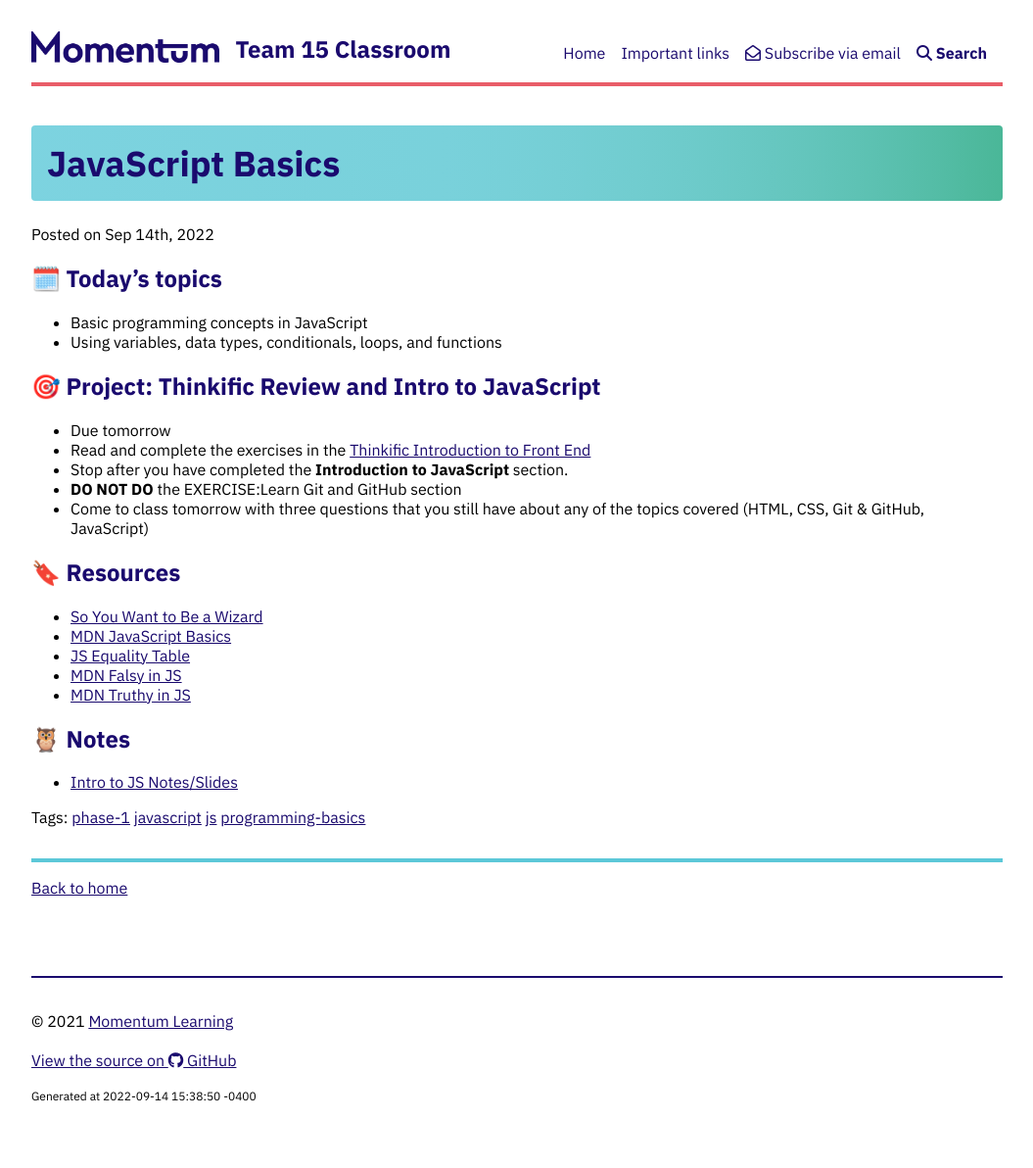
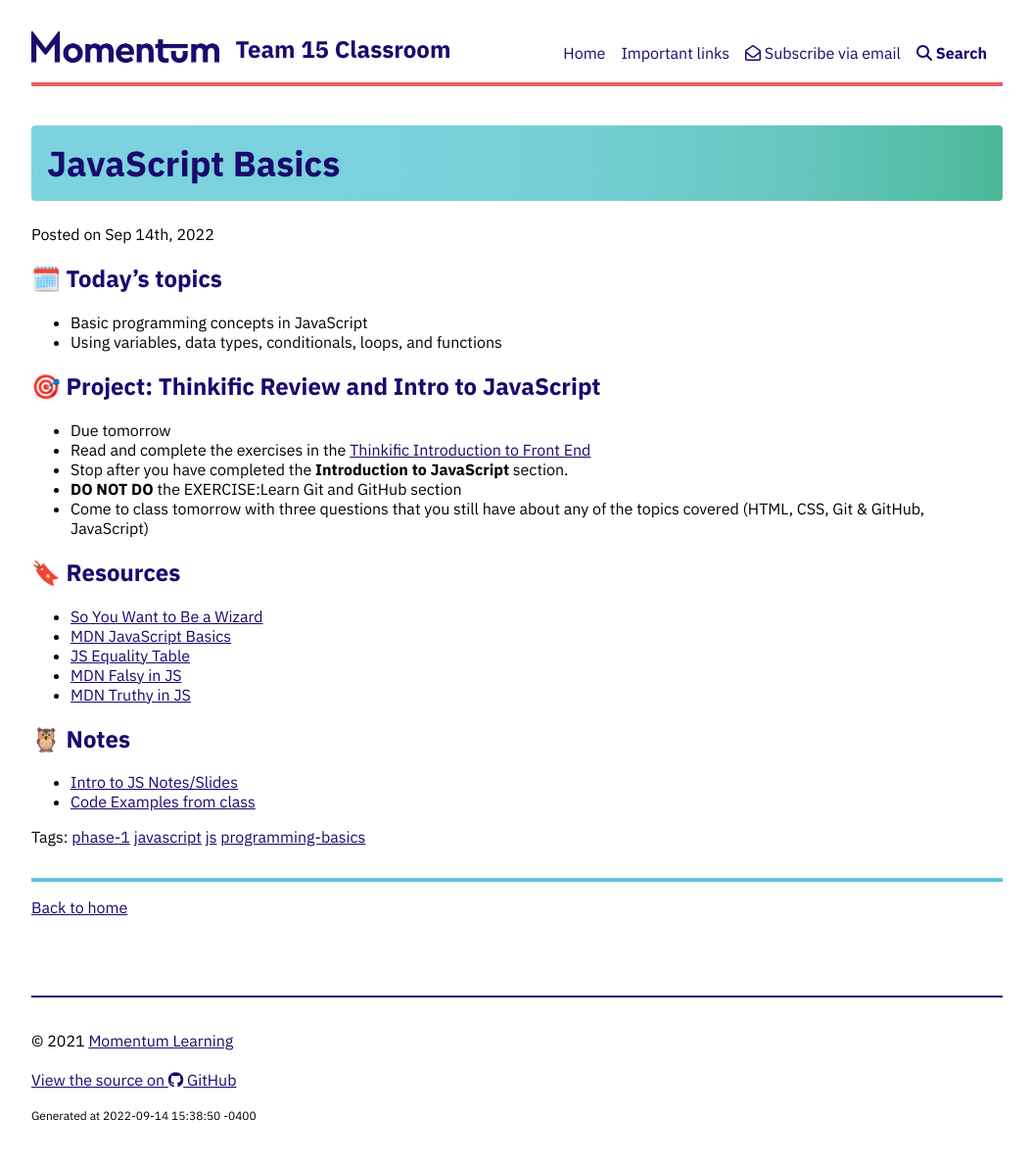
Before and after one commit to Momentum-Team-15/momentum-team-15.github.io, a Jekyll site: the page built from _posts/2022-09-14-js-basics.md, in a window 1280 px wide. Shown: the whole page at 98% size, without its empty margins (112-1167 px from the left). Built offline with Jekyll 4.4.1, drawn with Linux system fonts in a browser that asks for light colours; nearby versions of some CDN libraries.

Commit message:
add link to in class examples

```diff
--- a/_posts/2022-09-14-js-basics.md
+++ b/_posts/2022-09-14-js-basics.md
@@ -29,3 +29,4 @@ tags: phase-1 javascript js programming-basics
 ## 🦉 Notes
 
 - [Intro to JS Notes/Slides](https://github.com/Momentum-Team-15/notes/blob/main/intro-js.md)
+- [Code Examples from class](https://github.com/Momentum-Team-15/example-js-basics)
```
